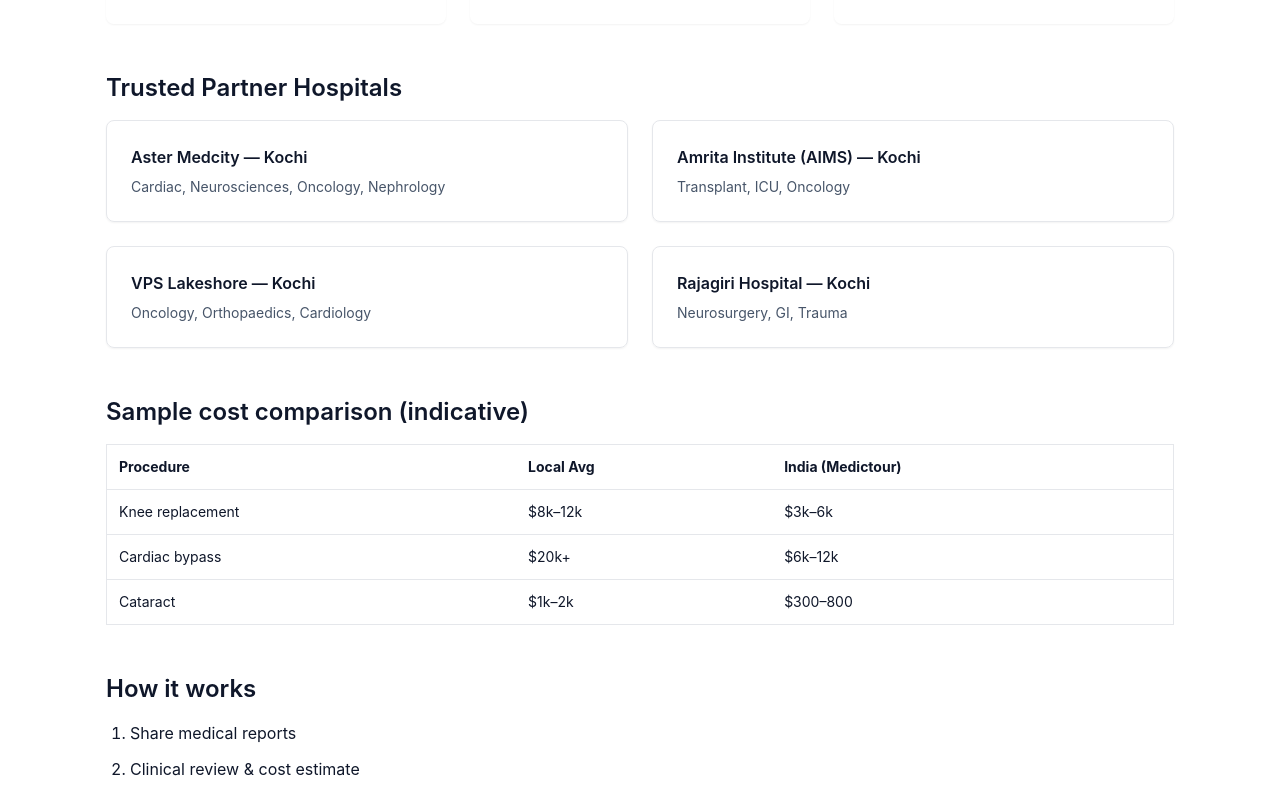
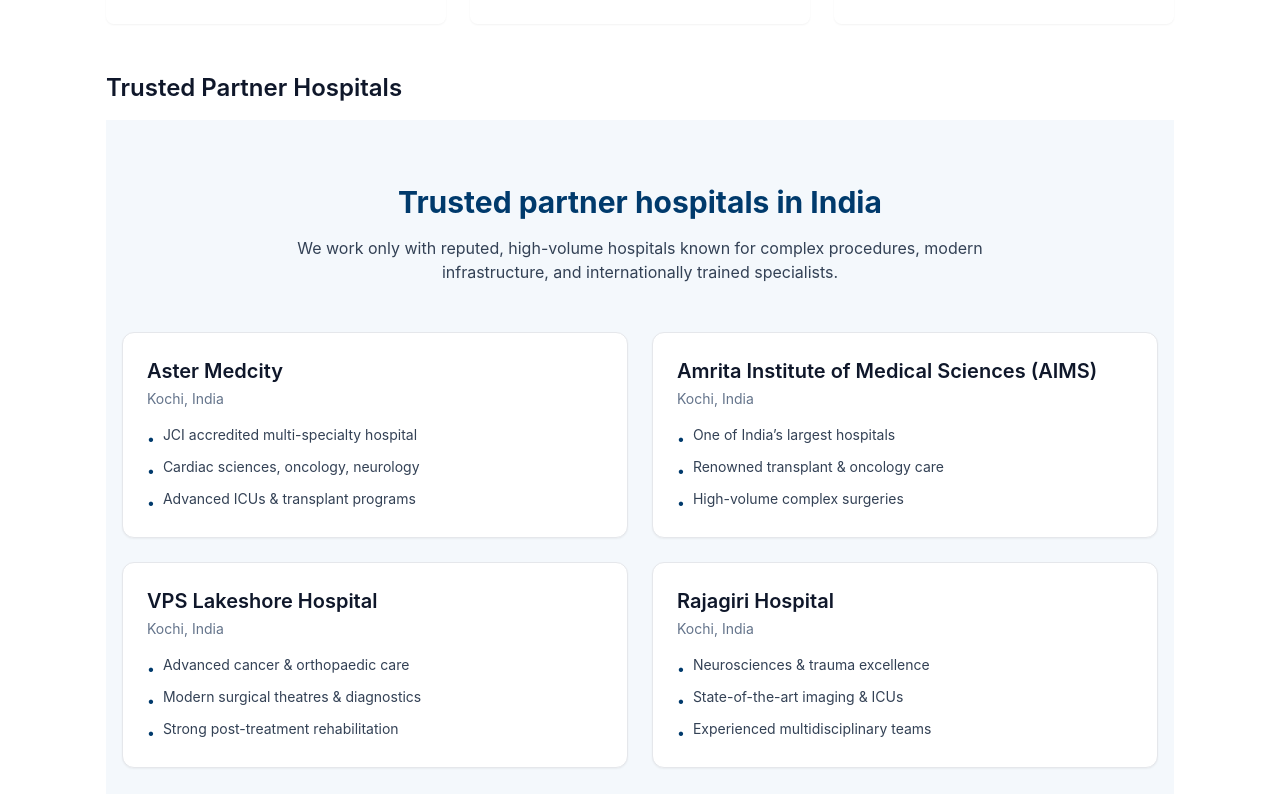
Before and after one commit to VigneshHere/medictour-africa-landing, a Next.js app: page /africa in a window 1280 px wide. Shown: the part 2446-3240 px from the top of the page. Built offline with nearby package versions, Linux system fonts and the light colour scheme.

Commit message:
Update HospitalsGrid.tsx

```diff
--- a/src/components/HospitalsGrid.tsx
+++ b/src/components/HospitalsGrid.tsx
@@ -1,21 +1,76 @@
-import React from "react";
-
 const hospitals = [
-  { name: "Aster Medcity — Kochi", desc: "Cardiac, Neurosciences, Oncology, Nephrology" },
-  { name: "Amrita Institute (AIMS) — Kochi", desc: "Transplant, ICU, Oncology" },
-  { name: "VPS Lakeshore — Kochi", desc: "Oncology, Orthopaedics, Cardiology" },
-  { name: "Rajagiri Hospital — Kochi", desc: "Neurosurgery, GI, Trauma" },
+  {
+    name: "Aster Medcity",
+    location: "Kochi, India",
+    highlights: [
+      "JCI accredited multi-specialty hospital",
+      "Cardiac sciences, oncology, neurology",
+      "Advanced ICUs & transplant programs"
+    ]
+  },
+  {
+    name: "Amrita Institute of Medical Sciences (AIMS)",
+    location: "Kochi, India",
+    highlights: [
+      "One of India’s largest hospitals",
+      "Renowned transplant & oncology care",
+      "High-volume complex surgeries"
+    ]
+  },
+  {
+    name: "VPS Lakeshore Hospital",
+    location: "Kochi, India",
+    highlights: [
+      "Advanced cancer & orthopaedic care",
+      "Modern surgical theatres & diagnostics",
+      "Strong post-treatment rehabilitation"
+    ]
+  },
+  {
+    name: "Rajagiri Hospital",
+    location: "Kochi, India",
+    highlights: [
+      "Neurosciences & trauma excellence",
+      "State-of-the-art imaging & ICUs",
+      "Experienced multidisciplinary teams"
+    ]
+  }
 ];
 
 export default function HospitalsGrid() {
   return (
-    <div className="grid grid-cols-1 md:grid-cols-2 gap-6">
-      {hospitals.map((h) => (
-        <div key={h.name} className="p-6 border rounded-lg shadow-sm">
-          <h4 className="font-semibold">{h.name}</h4>
-          <p className="text-sm text-slate-600 mt-2">{h.desc}</p>
+    <section className="py-16 bg-[#F4F8FC]">
+      <div className="container-md mx-auto px-4">
+        <h2 className="text-3xl font-bold text-center text-brand">
+          Trusted partner hospitals in India
+        </h2>
+
+        <p className="mt-4 text-center text-slate-700 max-w-3xl mx-auto">
+          We work only with reputed, high-volume hospitals known for complex
+          procedures, modern infrastructure, and internationally trained specialists.
+        </p>
+
+        <div className="mt-12 grid grid-cols-1 md:grid-cols-2 gap-6">
+          {hospitals.map((h) => (
+            <div
+              key={h.name}
+              className="bg-white p-6 rounded-xl border shadow-sm"
+            >
+              <h3 className="text-xl font-semibold">{h.name}</h3>
+              <p className="text-sm text-slate-500 mt-1">{h.location}</p>
+
+              <ul className="mt-4 space-y-2 text-sm text-slate-700">
+                {h.highlights.map((point) => (
+                  <li key={point} className="flex items-start gap-2">
+                    <span className="mt-1 text-brand">•</span>
+                    <span>{point}</span>
+                  </li>
+                ))}
+              </ul>
+            </div>
+          ))}
         </div>
-      ))}
-    </div>
+      </div>
+    </section>
   );
 }
```
